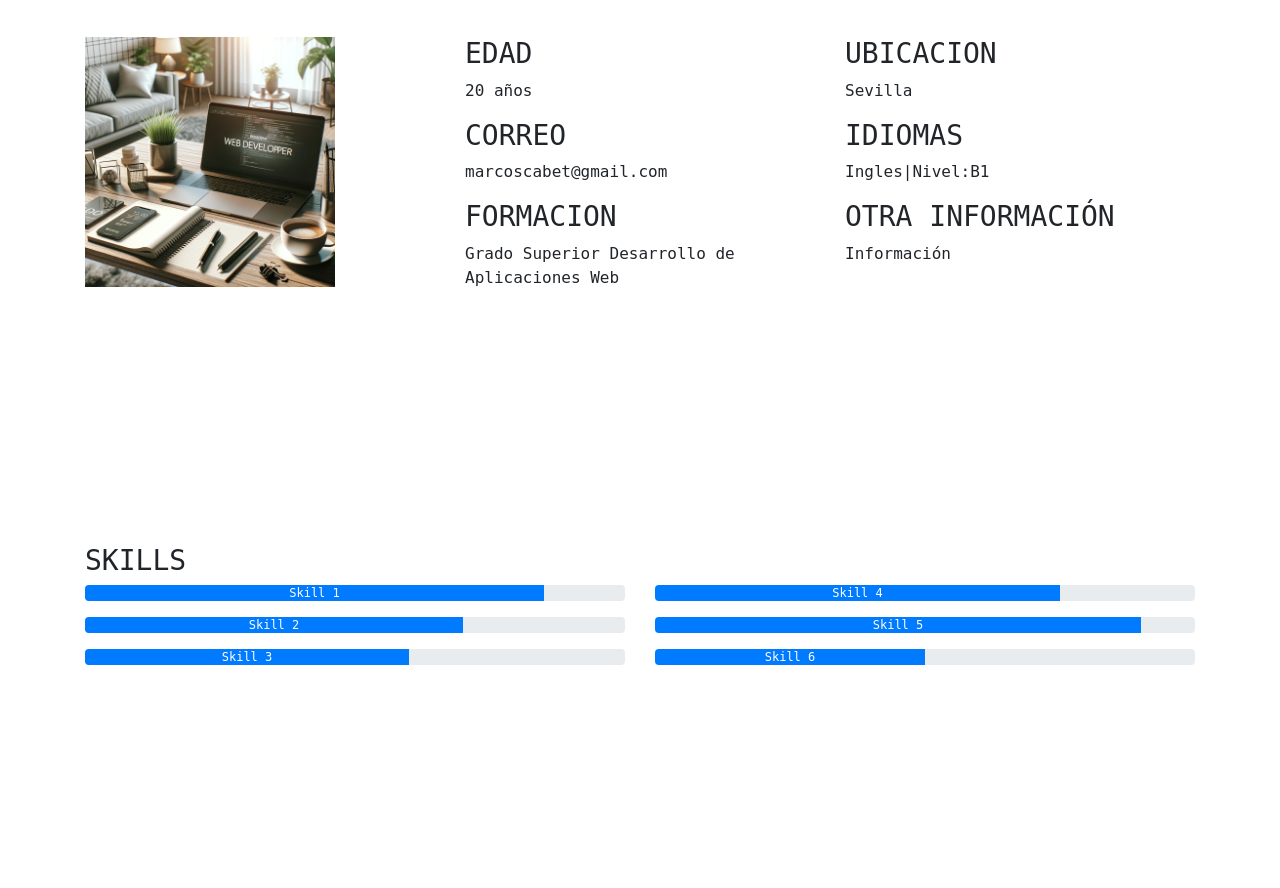
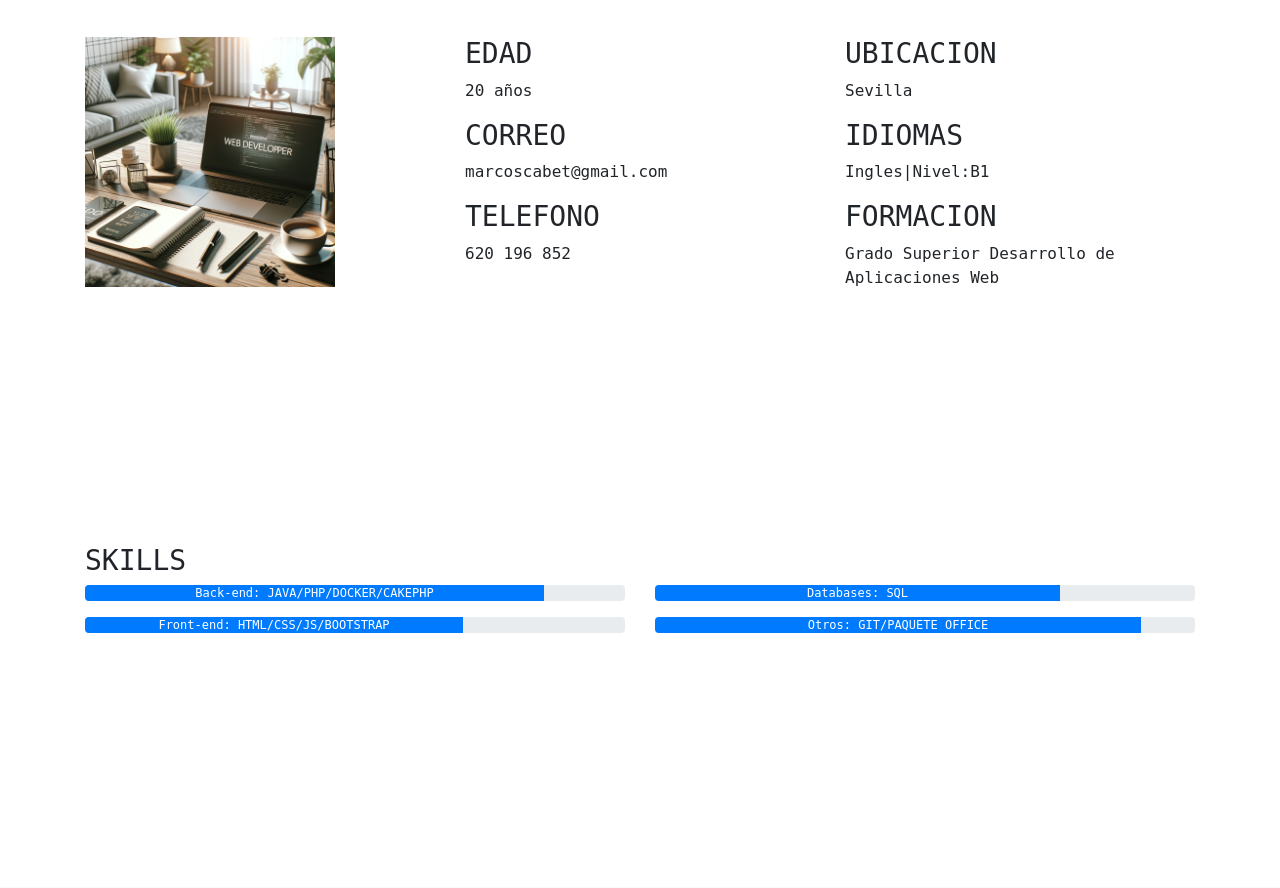
Before and after one commit to MarcosRobador/DAW, a PHP site: page / in a window 1280 px wide. Shown: the part 812-1700 px from the top of the page. Run offline with PHP 8.4, Linux system fonts and the light colour scheme.

Commit message:
footer finalizado y barras con contenido

```diff
--- a/Libre_Conf/Portfolio/index.html
+++ b/Libre_Conf/Portfolio/index.html
@@ -6,6 +6,7 @@
     <title>Portfolio</title>
     <link rel="stylesheet" href="https://cdn.jsdelivr.net/npm/bootstrap@4.3.1/dist/css/bootstrap.min.css" integrity="sha384-ggOyR0iXCbMQv3Xipma34MD+dH/1fQ784/j6cY/iJTQUOhcWr7x9JvoRxT2MZw1T" crossorigin="anonymous">
     <link rel="stylesheet" href="style.css">
+    <link href="https://cdnjs.cloudflare.com/ajax/libs/font-awesome/5.15.3/css/all.min.css" rel="stylesheet">
   </head>
 <body>
   <div class="container margen">
@@ -46,16 +47,16 @@
       <p>20 años</p>
       <h3>CORREO</h3>
       <p>marcoscabet@gmail.com</p>
-      <h3>FORMACION</h3>
-      <p>Grado Superior Desarrollo de Aplicaciones Web </p>
+      <h3>TELEFONO</h3>
+      <p>620 196 852 </p>
     </div>
     <div class="col-md-4 text-center text-md-left">
       <h3>UBICACION</h3>
       <p>Sevilla</p>
       <h3>IDIOMAS</h3>
       <p>Ingles|Nivel:B1</p>
-      <h3>OTRA INFORMACIÓN</h3>
-      <p>Información </p>
+      <h3>FORMACION</h3>
+      <p>Grado Superior Desarrollo de Aplicaciones Web </p>
     </div>
   </div>
 </div>
@@ -67,27 +68,22 @@
     <!-- Columna 1 -->
     <div class="col-md-6">
       <div class="progress mb-3">
-        <div class="progress-bar" role="progressbar" style="width: 85%;" aria-valuenow="85" aria-valuemin="0" aria-valuemax="100">Skill 1</div>
+        <div class="progress-bar" role="progressbar" style="width: 85%;" aria-valuenow="85" aria-valuemin="0" aria-valuemax="100">Back-end: JAVA/PHP/DOCKER/CAKEPHP</div>
       </div>
       <div class="progress mb-3">
-        <div class="progress-bar" role="progressbar" style="width: 70%;" aria-valuenow="70" aria-valuemin="0" aria-valuemax="100">Skill 2</div>
-      </div>
-      <div class="progress mb-3">
-        <div class="progress-bar" role="progressbar" style="width: 60%;" aria-valuenow="60" aria-valuemin="0" aria-valuemax="100">Skill 3</div>
+        <div class="progress-bar" role="progressbar" style="width: 70%;" aria-valuenow="70" aria-valuemin="0" aria-valuemax="100">Front-end: HTML/CSS/JS/BOOTSTRAP</div>
       </div>
     </div>
 
     <!-- Columna 2 -->
     <div class="col-md-6">
       <div class="progress mb-3">
-        <div class="progress-bar" role="progressbar" style="width: 75%;" aria-valuenow="75" aria-valuemin="0" aria-valuemax="100">Skill 4</div>
+        <div class="progress-bar" role="progressbar" style="width: 75%;" aria-valuenow="75" aria-valuemin="0" aria-valuemax="100">Databases: SQL</div>
       </div>
       <div class="progress mb-3">
-        <div class="progress-bar" role="progressbar" style="width: 90%;" aria-valuenow="90" aria-valuemin="0" aria-valuemax="100">Skill 5</div>
+        <div class="progress-bar" role="progressbar" style="width: 90%;" aria-valuenow="90" aria-valuemin="0" aria-valuemax="100">Otros: GIT/PAQUETE OFFICE</div>
       </div>
-      <div class="progress">
-        <div class="progress-bar" role="progressbar" style="width: 50%;" aria-valuenow="50" aria-valuemin="0" aria-valuemax="100">Skill 6</div>
-      </div>
+
     </div>
   </div>
 </div>
@@ -127,17 +123,16 @@
 
 <div class="container-footer">
   <footer class="d-flex flex-wrap justify-content-between align-items-center py-3 my-4 border-top">
-    <div class="col-md-4 d-flex align-items-center">
-      <a href="/" class="mb-3 me-2 mb-md-0 text-muted text-decoration-none lh-1">
+    <div class="d-flex flex-grow-1 justify-content-start align-items-center">
+      <a href="/" class="text-muted text-decoration-none lh-1">
         <svg class="bi" width="30" height="24"><use xlink:href="#bootstrap"></use></svg>
       </a>
-      <span class="mb-3 mb-md-0 text-muted">© 2023 Marcos Robador Mateos</span>
+      <span class="text-muted">© 2023 Marcos Robador Mateos</span>
     </div>
 
-    <ul class="nav col-md-4 justify-content-end list-unstyled d-flex">
-      <li class="ms-3"><a class="text-muted" href="#"><svg class="bi" width="24" height="24"><use xlink:href="#twitter"></use></svg></a></li>
-      <li class="ms-3"><a class="text-muted" href="#"><svg class="bi" width="24" height="24"><use xlink:href="#instagram"></use></svg></a></li>
-      <li class="ms-3"><a class="text-muted" href="#"><svg class="bi" width="24" height="24"><use xlink:href="#facebook"></use></svg></a></li>
+    <ul class="nav d-flex justify-content-end list-unstyled">
+      <li class="espacio-icono"><a class="text-muted" href="tu-enlace-a-instagram"><i class="fab fa-instagram"></i></a></li>
+      <li class="espacio-icono"><a class="text-muted" href="https://www.linkedin.com/in/marcos-robador-mateos-7b3484252/"><i class="fab fa-linkedin"></i></a></li>
     </ul>
   </footer>
 </div>
--- a/Libre_Conf/Portfolio/style.css
+++ b/Libre_Conf/Portfolio/style.css
@@ -85,3 +85,6 @@
 body {
   font-family: monospace;
 }
+.espacio-icono{
+  margin-right: 20px;
+}
```
